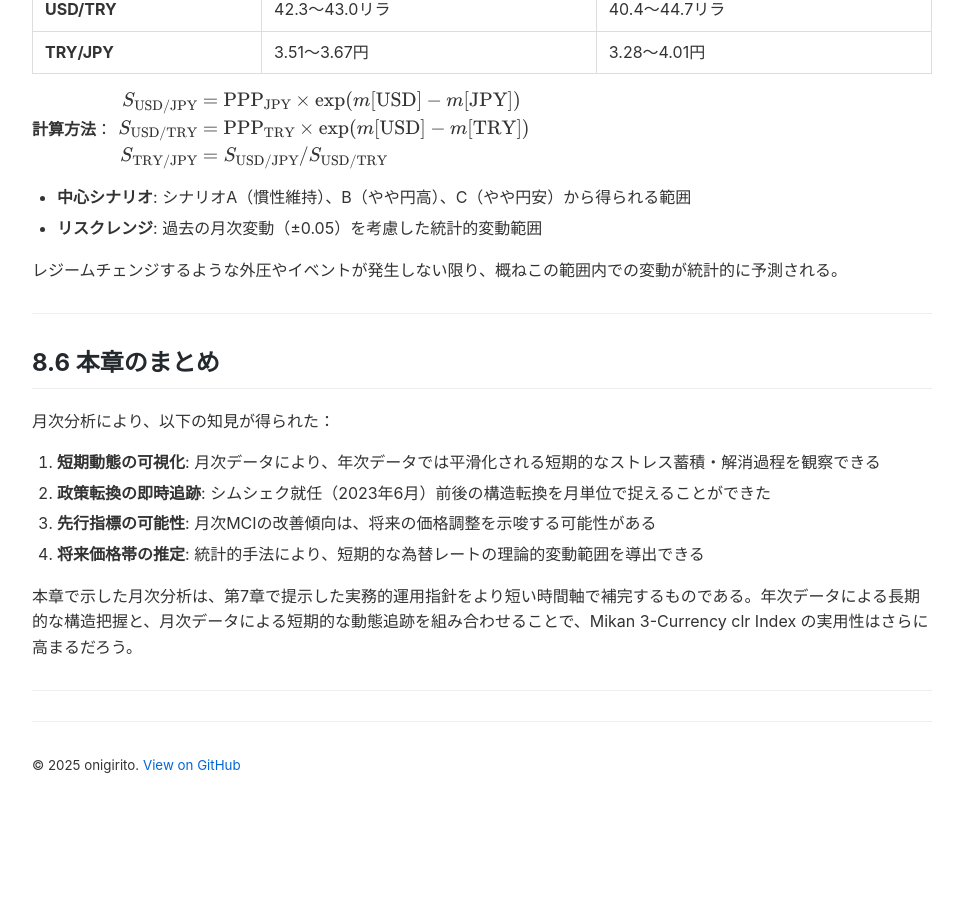
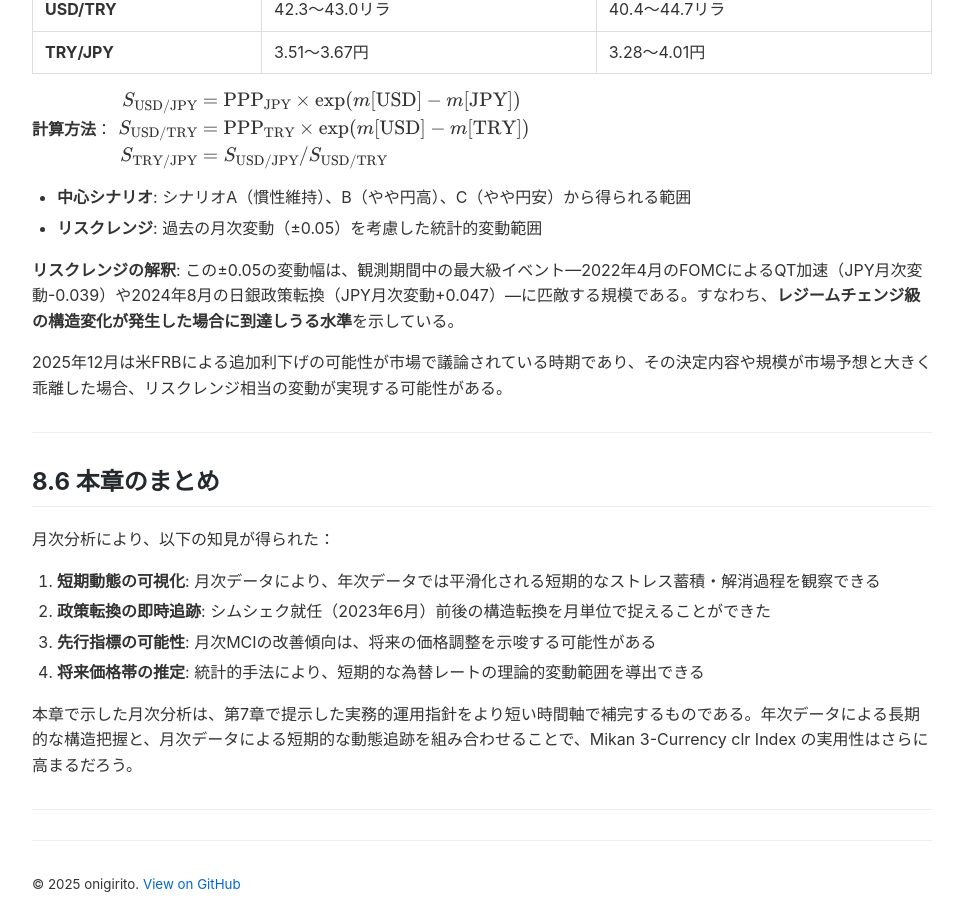
Before and after one commit to onigirito/MCI_Mikan-3-Currency-clr-Index_, a Jekyll site: the page built from docs/CHAPTER8_DRAFT.md, in a window 1280 px wide and 900 px high, scrolled down 8021 px. Shown: the whole window, without its empty margins (158-1121 px from the left). Built offline with Jekyll 4.4.1, drawn with Linux system fonts in a browser that asks for light colours; our own code applies the rules of GitHub Pages for plain Markdown files; before the commit the page ends 8835 px from its top, so only the background shows below that.

Commit message:
Chapter 8: リスクレンジの解釈を明確化し、2025年12月の文脈を追加
- リスクレンジ（±0.05）は過去最大級イベントに匹敵する規模
- 2022年QT加速（JPY -0.039）、2024年日銀転換（JPY +0.047）を明示
- レジームチェンジ級の構造変化を想定していることを明記
- 2025年12月FRB利下げの可能性とその影響を追加

🤖 Generated with [Claude Code](https://claude.com/claude-code)

Co-Authored-By: Claude <noreply@anthropic.com>

```diff
--- a/docs/CHAPTER8_DRAFT.md
+++ b/docs/CHAPTER8_DRAFT.md
@@ -263,7 +263,9 @@ $$
 - **中心シナリオ**: シナリオA（慣性維持）、B（やや円高）、C（やや円安）から得られる範囲
 - **リスクレンジ**: 過去の月次変動（±0.05）を考慮した統計的変動範囲
 
-レジームチェンジするような外圧やイベントが発生しない限り、概ねこの範囲内での変動が統計的に予測される。
+**リスクレンジの解釈**: この±0.05の変動幅は、観測期間中の最大級イベント—2022年4月のFOMCによるQT加速（JPY月次変動-0.039）や2024年8月の日銀政策転換（JPY月次変動+0.047）—に匹敵する規模である。すなわち、**レジームチェンジ級の構造変化が発生した場合に到達しうる水準**を示している。
+
+2025年12月は米FRBによる追加利下げの可能性が市場で議論されている時期であり、その決定内容や規模が市場予想と大きく乖離した場合、リスクレンジ相当の変動が実現する可能性がある。
 
 ---
 ## 8.6 本章のまとめ
```
